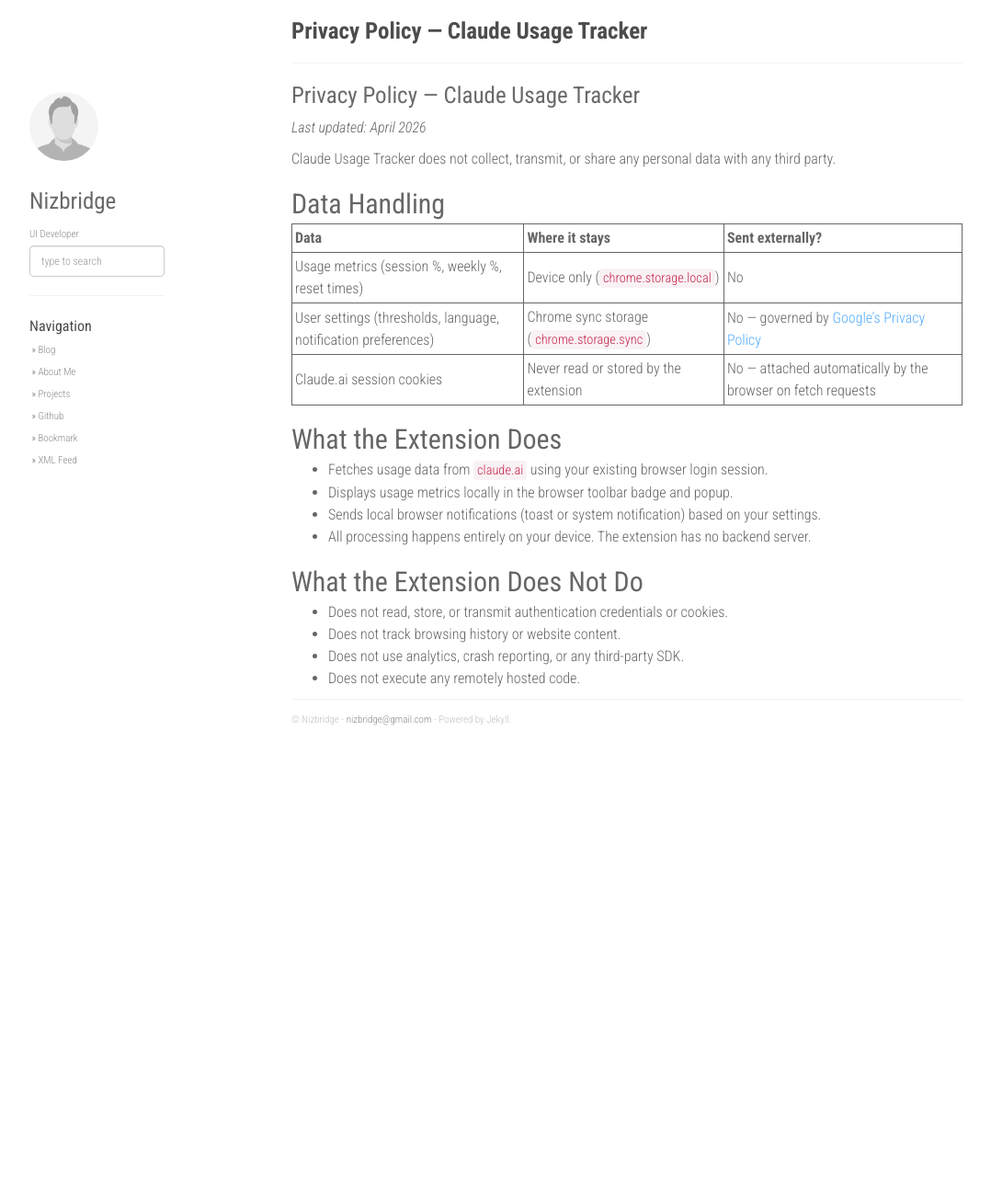
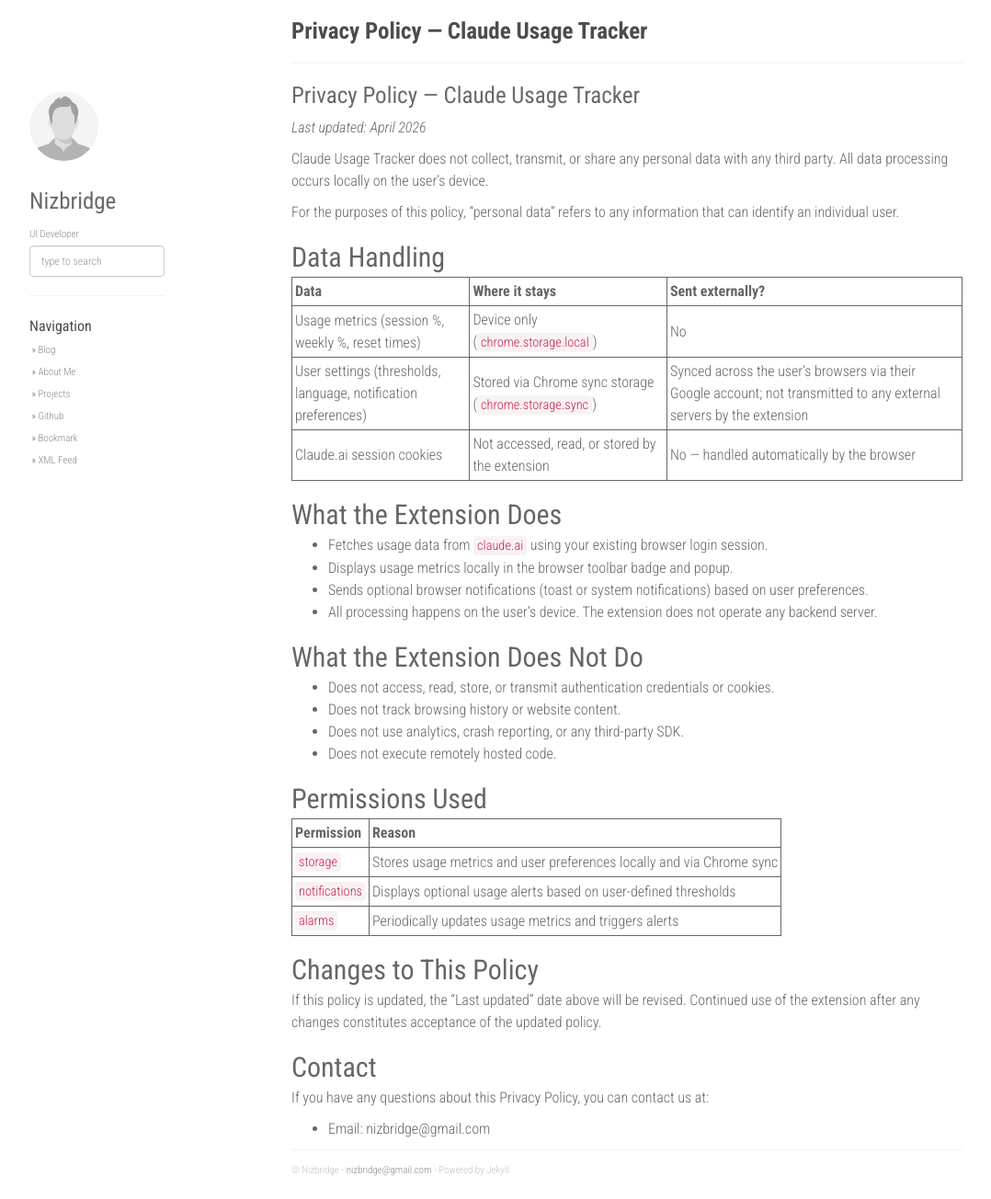
Before and after one commit to nizbridge/nizbridge.github.io, a Jekyll site: the page built from PRIVACY.md, in a window 1280 px wide and 1304 px high. Shown: the whole window at 92% size, without its empty margins (53-1131 px from the left). Built offline with Jekyll 4.4.1, drawn with Linux system fonts in a browser that asks for light colours; nearby versions of some CDN libraries; some web fonts are replaced; our own code applies the rules of GitHub Pages for plain Markdown files.

Commit message:
Update PRIVACY.md

```diff
--- a/PRIVACY.md
+++ b/PRIVACY.md
@@ -3,25 +3,46 @@
 *Last updated: April 2026*
 
 Claude Usage Tracker does not collect, transmit, or share any personal data with any third party.
+All data processing occurs locally on the user's device.
+
+For the purposes of this policy, "personal data" refers to any information that can identify an individual user.
 
 ## Data Handling
 
-| Data | Where it stays | Sent externally? |
-|------|---------------|-----------------|
-| Usage metrics (session %, weekly %, reset times) | Device only (`chrome.storage.local`) | No |
-| User settings (thresholds, language, notification preferences) | Chrome sync storage (`chrome.storage.sync`) | No — governed by [Google's Privacy Policy](https://policies.google.com/privacy) |
-| Claude.ai session cookies | Never read or stored by the extension | No — attached automatically by the browser on fetch requests |
+| Data                                                           | Where it stays                                         | Sent externally?                                                                                                     |
+| -------------------------------------------------------------- | ------------------------------------------------------ | -------------------------------------------------------------------------------------------------------------------- |
+| Usage metrics (session %, weekly %, reset times)               | Device only (`chrome.storage.local`)                   | No                                                                                                                   |
+| User settings (thresholds, language, notification preferences) | Stored via Chrome sync storage (`chrome.storage.sync`) | Synced across the user's browsers via their Google account; not transmitted to any external servers by the extension |
+| Claude.ai session cookies                                      | Not accessed, read, or stored by the extension         | No — handled automatically by the browser                                                                            |
 
 ## What the Extension Does
 
-- Fetches usage data from `claude.ai` using your existing browser login session.
-- Displays usage metrics locally in the browser toolbar badge and popup.
-- Sends local browser notifications (toast or system notification) based on your settings.
-- All processing happens entirely on your device. The extension has no backend server.
+* Fetches usage data from `claude.ai` using your existing browser login session.
+* Displays usage metrics locally in the browser toolbar badge and popup.
+* Sends optional browser notifications (toast or system notifications) based on user preferences.
+* All processing happens on the user's device. The extension does not operate any backend server.
 
 ## What the Extension Does Not Do
 
-- Does not read, store, or transmit authentication credentials or cookies.
-- Does not track browsing history or website content.
-- Does not use analytics, crash reporting, or any third-party SDK.
-- Does not execute any remotely hosted code.
+* Does not access, read, store, or transmit authentication credentials or cookies.
+* Does not track browsing history or website content.
+* Does not use analytics, crash reporting, or any third-party SDK.
+* Does not execute remotely hosted code.
+
+## Permissions Used
+
+| Permission      | Reason                                                                |
+| --------------- | --------------------------------------------------------------------- |
+| `storage`       | Stores usage metrics and user preferences locally and via Chrome sync |
+| `notifications` | Displays optional usage alerts based on user-defined thresholds       |
+| `alarms`        | Periodically updates usage metrics and triggers alerts                |
+
+## Changes to This Policy
+
+If this policy is updated, the "Last updated" date above will be revised. Continued use of the extension after any changes constitutes acceptance of the updated policy.
+
+## Contact
+
+If you have any questions about this Privacy Policy, you can contact us at:
+
+* Email: nizbridge@gmail.com
```
